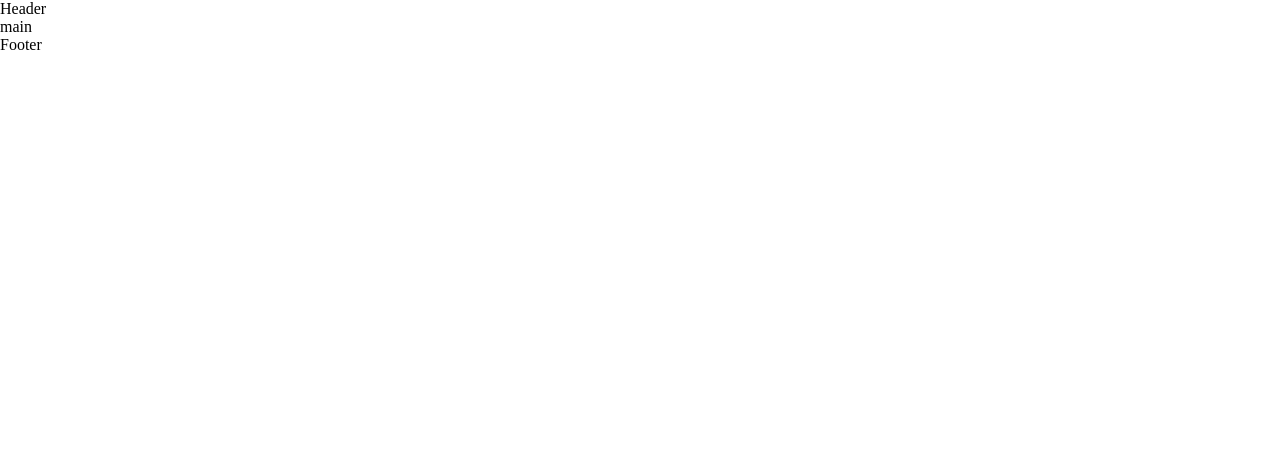
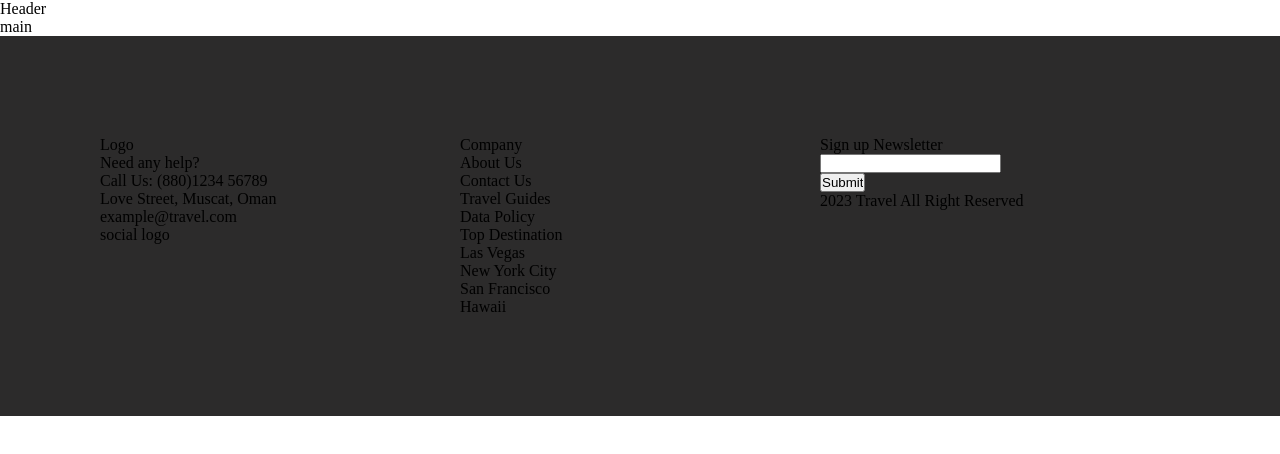
Before and after one commit to HelloAyan/travel-agency, a React (Vite) app: page / in a window 1280 px wide. Shown: the top 454 px of the page. Built offline with nearby package versions, Linux system fonts and the light colour scheme.

Commit message:
footer section content added

```diff
--- a/src/index.css
+++ b/src/index.css
@@ -5,9 +5,19 @@
 }
 
 :root {
+  --text-primary-color: white;
+  --text-secondary-color: rgb(105, 103, 103);
   --primary-color: blue;
+  --secondary-color: rgb(44, 43, 43);
 }
 
 
 /* Custom CSS class Start */
 /* Custom CSS class End */
+
+.footer_main_container {
+  display: grid;
+  grid-template-columns: repeat(3, 1fr);
+  background-color: var(--secondary-color);
+  padding: 100px;
+}
--- a/src/pages/Shared/Footer/Footer.jsx
+++ b/src/pages/Shared/Footer/Footer.jsx
@@ -1,8 +1,48 @@
-import React from 'react'
+import React from 'react';
+import '../../../../src/index.css';
 
 const Footer = () => {
     return (
-        <div>Footer</div>
+        <div className="footer_main_container">
+            <div>
+                <div>Logo</div>
+                <div>
+                    <div>Need any help?</div>
+                    <div>Call Us: (880)1234 56789</div>
+                </div>
+                <div>
+                    <div>Love Street, Muscat, Oman</div>
+                    <div>example@travel.com</div>
+                </div>
+                <div>social logo</div>
+            </div>
+
+            <div>
+                <div>
+                    <div>Company</div>
+                    <div>About Us</div>
+                    <div>Contact Us</div>
+                    <div>Travel Guides</div>
+                    <div>Data Policy</div>
+                </div>
+                <div>
+                    <div>Top Destination</div>
+                    <div>Las Vegas</div>
+                    <div>New York City</div>
+                    <div>San Francisco</div>
+                    <div>Hawaii</div>
+                </div>
+            </div>
+            <div>
+                <div>Sign up Newsletter</div>
+                <div>
+                    <input type="text" /> <br />
+                    <input type="submit" value='Submit' />
+                </div>
+
+                <div>2023 Travel All Right Reserved</div>
+            </div>
+        </div>
     )
 }
 
```
